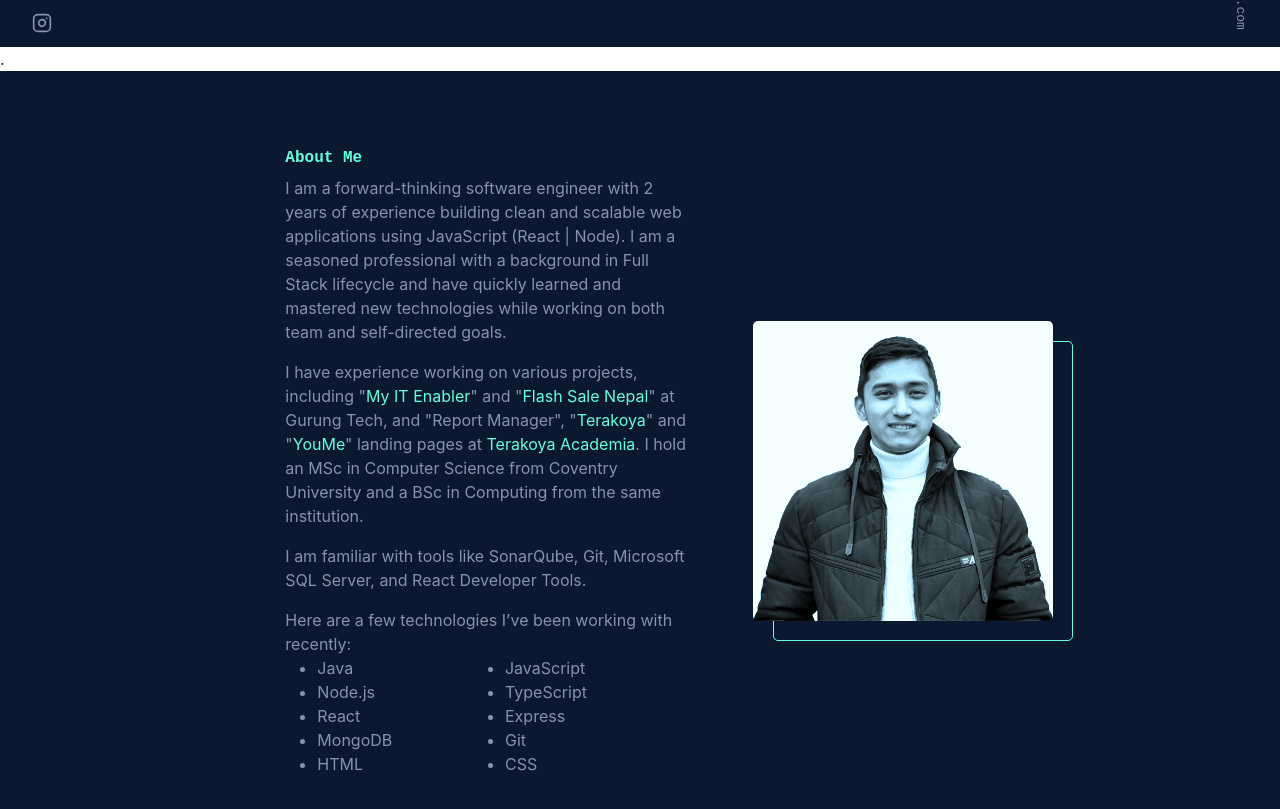
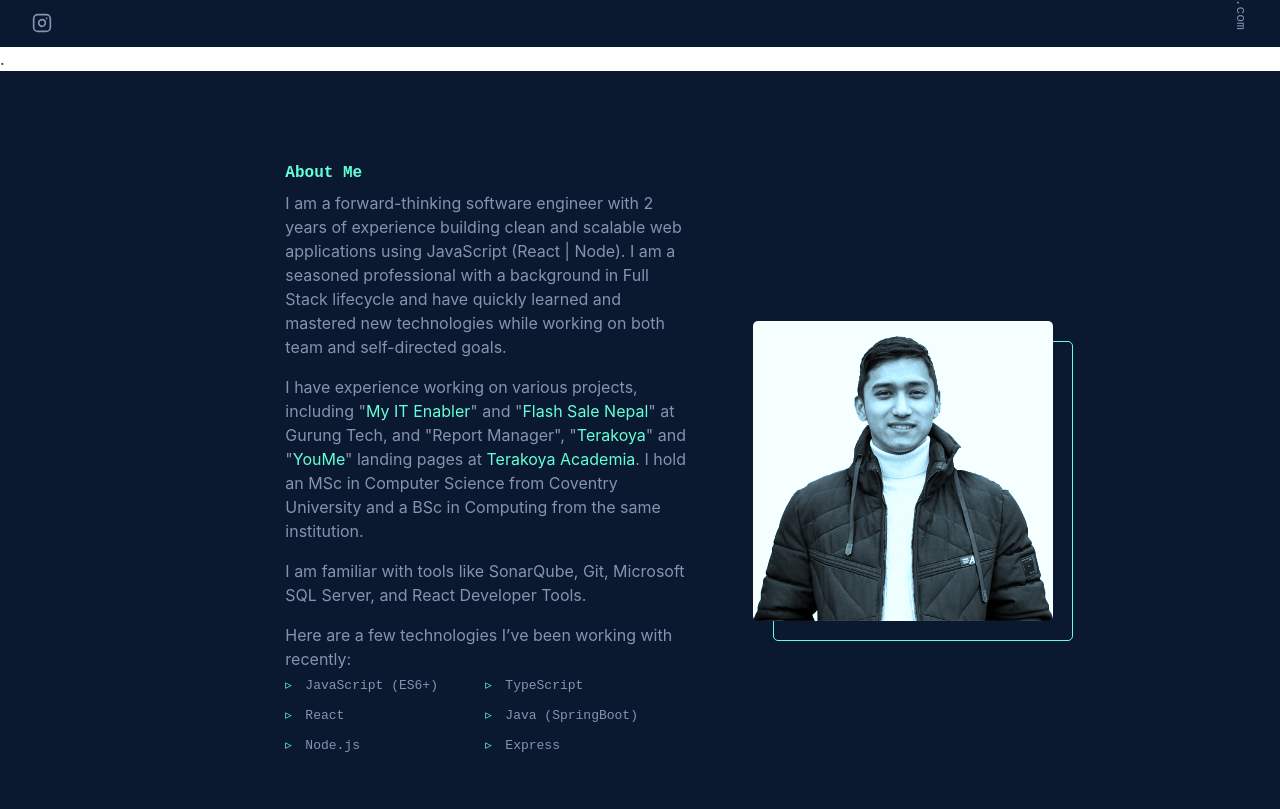
Before and after one commit to BishalRaj/portfolio-2023, a React (Vite) app: page / in a window 1280 px wide. Shown: the part 748-1557 px from the top of the page. Built offline with nearby package versions, Linux system fonts and the light colour scheme.

Commit message:
changed font family of skills

```diff
--- a/src/components/AboutComponent/About.tsx
+++ b/src/components/AboutComponent/About.tsx
@@ -31,17 +31,13 @@ const About = () => {
             </p>
             <p>
               Here are a few technologies I’ve been working with recently:
-              <ul className="skills-grid">
-                <li>Java</li>
-                <li>JavaScript</li>
-                <li>Node.js</li>
+              <ul className="skills-grid px-0">
+                <li>JavaScript (ES6+)</li>
                 <li>TypeScript</li>
                 <li>React</li>
+                <li>Java (SpringBoot)</li>
+                <li>Node.js</li>
                 <li>Express</li>
-                <li>MongoDB</li>
-                <li>Git</li>
-                <li>HTML</li>
-                <li>CSS</li>
               </ul>
             </p>
           </Col>
--- a/src/components/AboutComponent/style.scss
+++ b/src/components/AboutComponent/style.scss
@@ -100,7 +100,22 @@ p {
 }
 
 .skills-grid {
-  font-family: sv.$font-mono !important;
   display: grid;
   grid-template-columns: repeat(2, minmax(140px, 200px));
+  li {
+    list-style: none;
+    position: relative;
+    padding-left: 20px;
+    line-height: 30px;
+    font-family: sv.$font-mono;
+    font-size: small;
+    &::before {
+      content: "▹";
+      color: sv.$green;
+      display: block;
+      position: absolute;
+      top: 0;
+      left: 0;
+    }
+  }
 }
```
